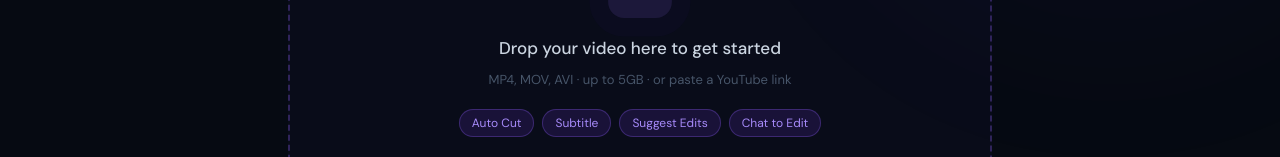
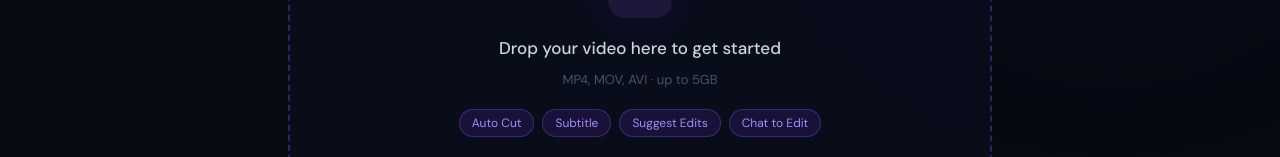
Before and after one commit to SupakornL/cosmix, a React (Vite) app in the folder frontend/: page / in a window 1280 px wide. Shown: the part 795-952 px from the top of the page. Built offline with nearby package versions, Linux system fonts and the light colour scheme.

Commit message:
chore: remove YouTube link placeholder from upload zone

```diff
--- a/frontend/src/pages/LandingPage.tsx
+++ b/frontend/src/pages/LandingPage.tsx
@@ -314,7 +314,7 @@ export default function LandingPage() {
         >
           <div style={{ width: 64, height: 64, borderRadius: 16, background: 'rgba(139,92,246,0.15)', display: 'flex', alignItems: 'center', justifyContent: 'center', margin: '0 auto 18px', fontSize: 28, animation: 'pulse-ring 2.5s infinite' }}>⬆</div>
           <div style={{ color: '#CBD5E1', fontSize: 17, fontWeight: 500, marginBottom: 8 }}>Drop your video here to get started</div>
-          <div style={{ color: '#475569', fontSize: 13 }}>MP4, MOV, AVI · up to 5GB · or paste a YouTube link</div>
+          <div style={{ color: '#475569', fontSize: 13 }}>MP4, MOV, AVI · up to 5GB</div>
           <div style={{ marginTop: 20, display: 'flex', gap: 8, justifyContent: 'center', flexWrap: 'wrap' }}>
             {['Auto Cut', 'Subtitle', 'Suggest Edits', 'Chat to Edit'].map(m => (
               <span key={m} style={{ background: 'rgba(124,58,237,0.15)', border: '1px solid rgba(139,92,246,0.3)', color: '#A78BFA', fontSize: 12, padding: '4px 12px', borderRadius: 20 }}>{m}</span>
```
